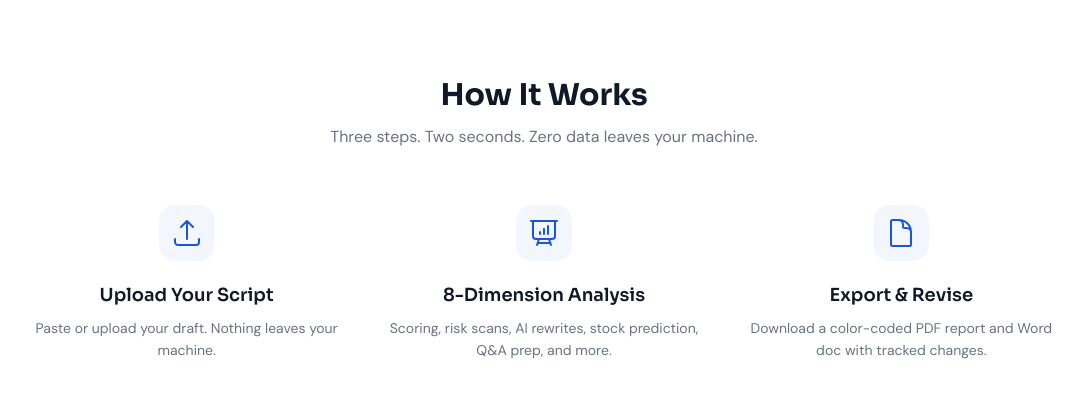
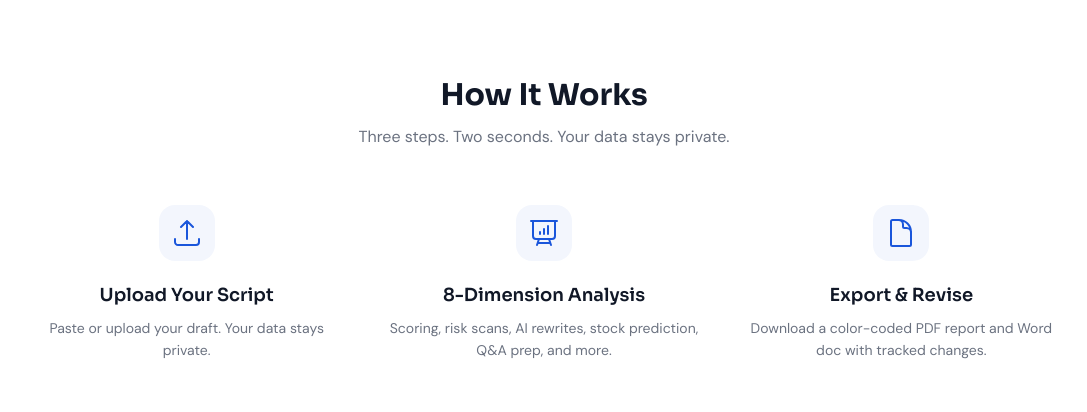
Before and after one commit to mjn52/earnings-analyzer, a React (Vite) app in the folder frontend/: page / in a window 1280 px wide. Shown: the part 1040-1452 px from the top of the page, without its empty margins (96-1183 px from the left). Built offline with nearby package versions, Linux system fonts and the light colour scheme.

Commit message:
Fix inconsistent privacy copy in How It Works and Upload sections
Co-Authored-By: Claude Opus 4.6 (1M context) <noreply@anthropic.com>

```diff
--- a/frontend/src/pages/Landing.jsx
+++ b/frontend/src/pages/Landing.jsx
@@ -282,14 +282,14 @@ export default function Landing() {
       <section id="how-it-works" className="bg-white px-6 py-20">
         <div className="mx-auto max-w-5xl">
           <h2 className="text-center font-sora text-3xl font-bold text-text-main">How It Works</h2>
-          <p className="mx-auto mt-3 max-w-xl text-center text-text-muted">Three steps. Two seconds. Zero data leaves your machine.</p>
+          <p className="mx-auto mt-3 max-w-xl text-center text-text-muted">Three steps. Two seconds. Your data stays private.</p>
 
           <div className="mt-14 grid gap-12 md:grid-cols-3">
             {[
               {
                 icon: <IconUpload />,
                 title: 'Upload Your Script',
-                desc: 'Paste or upload your draft. Nothing leaves your machine.',
+                desc: 'Paste or upload your draft. Your data stays private.',
               },
               {
                 icon: <IconAnalysis />,
```
